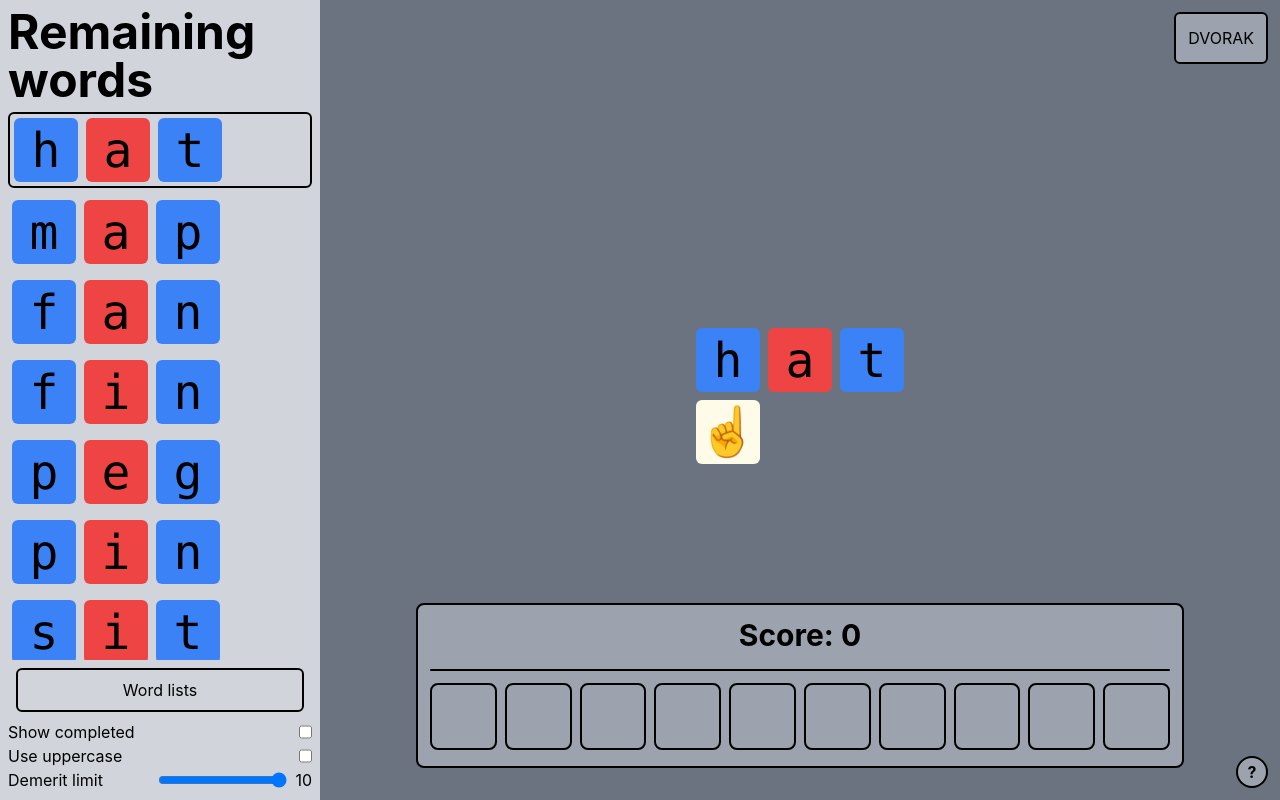
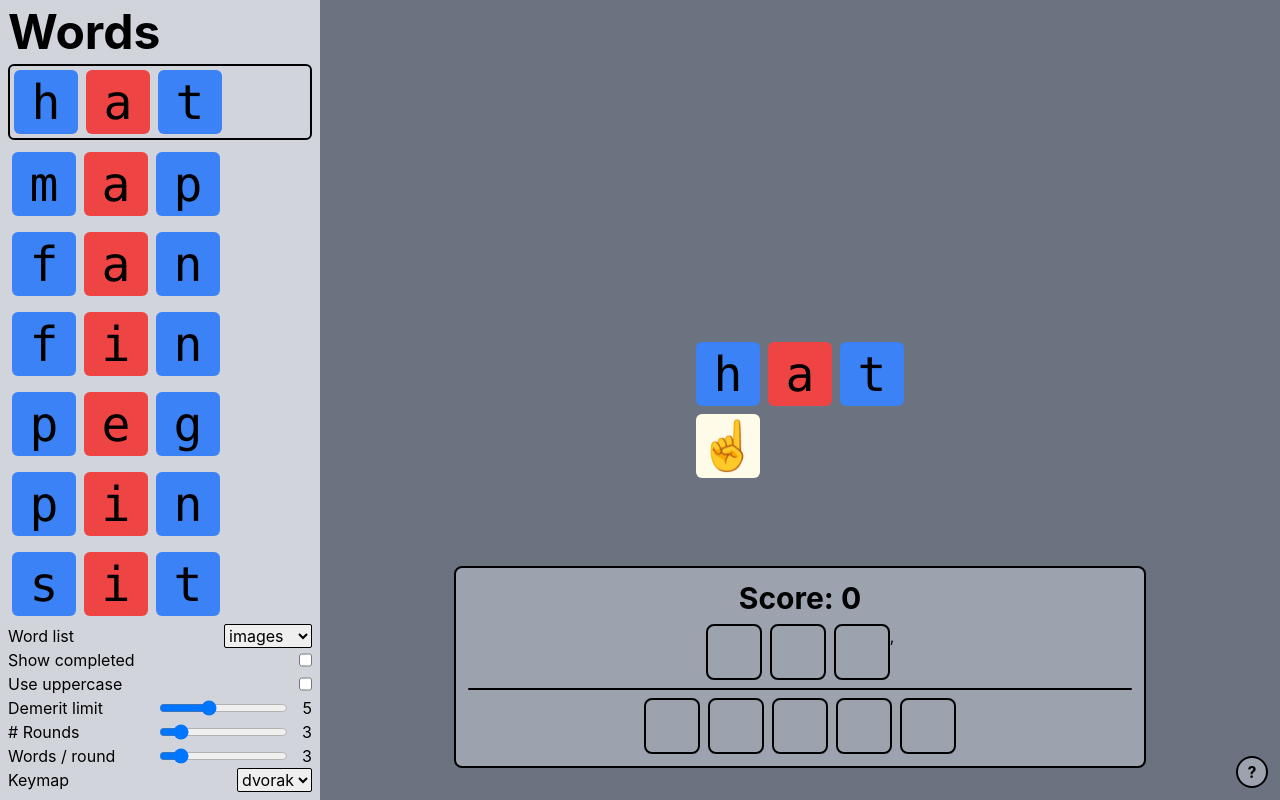
Before and after one commit to smackesey/wordwizard, a React (Create React App) app in the folder js/wordwizard/: page / in a window 1280 px wide. Built offline with nearby package versions, Linux system fonts and the light colour scheme; a web font is replaced by a local one.

Commit message:
Big update
- Change word list setting to use similarly styled dropdown
- Add "success" game state
- Add "rounds" concept
- Fix issues with demerit image shrinkage
- Change help modal to visually represent a keyboard

```diff
--- a/js/wordwizard/src/App.tsx
+++ b/js/wordwizard/src/App.tsx
@@ -2,7 +2,7 @@ import { motion } from 'framer-motion';
 import React from 'react';
 import { atom, RecoilRoot, selector, useRecoilState, useRecoilValue } from 'recoil';
 import './App.css';
-import { Keymap, KEYMAPS } from './keymaps';
+import { KeyboardLayout, KEYBOARD_LAYOUTS, Keymap, KEYMAPS } from './keymaps';
 import { WORD_LISTS } from './words';
 
 const CURSOR_CHAR = '\u261D';
@@ -11,13 +11,13 @@ const VOWELS = ['a', 'e', 'i', 'o', 'u'];
 
 type Mode = 'letter' | 'word';
 type Direction = 'forward' | 'backward';
+type GameStatus = 'in-progress' | 'lose' | 'win';
 
 const ADD_DEMERIT_SOUND = new Audio('demerit.oga');
 const LETTER_FORWARD_SOUND = new Audio('letter-forward.wav');
 const WORD_COMPLETE_SOUND = new Audio('word-complete.mp3');
 
 function playSound(sound: HTMLAudioElement) {
-  // sound.currentTime = 0;
   if (sound === LETTER_FORWARD_SOUND) {
     sound.currentTime = 0.1;
   } else {
@@ -32,7 +32,7 @@ function playSound(sound: HTMLAudioElement) {
 
 const demeritCountState = atom<number>({ key: 'demeritCount', default: 0 });
 
-const keymapKeyState = atom<Keymap>({ key: 'keymapKey', default: 'DVORAK' });
+const keymapKeyState = atom<Keymap>({ key: 'keymapKey', default: 'dvorak' });
 const wordListKeyState = atom<string>({
   key: 'wordListKey',
   default: WORD_LISTS.keys().next().value,
@@ -44,10 +44,22 @@ const completedWordsState = atom<string[]>({ key: 'completedWords', default: []
 const showCompletedState = atom<boolean>({ key: 'showCompleted', default: false });
 const showWordImageState = atom<boolean>({ key: 'showWordImage', default: false });
 const showDemeritImageState = atom<boolean>({ key: 'showDemeritImage', default: false });
-const gameOverState = atom<boolean>({ key: 'gameOver', default: false });
 const arrowAnimationKeyState = atom<number>({ key: 'arrowAnimationKey', default: 0 });
 const useUppercaseState = atom<boolean>({ key: 'useUppercase', default: false });
-const demeritLimitState = atom<number>({ key: 'demeritLimit', default: 10 });
+const demeritLimitState = atom<number>({ key: 'demeritLimit', default: 5 });
+const numRoundsState = atom<number>({ key: 'numRounds', default: 3 });
+const wordsPerRoundState = atom<number>({ key: 'wordsPerRound', default: 3 });
+const helpModalOpenState = atom<boolean>({ key: 'helpModalOpen', default: false });
+
+const roundIndexState = selector<number>({
+  key: 'roundIndex',
+  get: ({ get }) => {
+    const completedWords = get(completedWordsState);
+    const numRounds = get(numRoundsState);
+    const wordsPerRound = get(wordsPerRoundState);
+    return Math.min(Math.floor(completedWords.length / wordsPerRound), numRounds - 1);
+  },
+});
 
 const wordListState = selector<string[]>({
   key: 'wordList',
@@ -66,6 +78,13 @@ const wordState = selector<string>({
     return wordList[wordIndex];
   },
 });
+const keyboardLayoutState = selector<KeyboardLayout>({
+  key: 'keyboardLayout',
+  get: ({ get }) => {
+    const keymapKey = get(keymapKeyState);
+    return KEYBOARD_LAYOUTS.get(keymapKey)!;
+  },
+});
 const keymapState = selector<Map<string, string>>({
   key: 'keymap',
   get: ({ get }) => {
@@ -73,10 +92,51 @@ const keymapState = selector<Map<string, string>>({
     return KEYMAPS.get(keymapKey)!;
   },
 });
+const gameStatusState = selector<GameStatus>({
+  key: 'gameStatus',
+  get: ({ get }) => {
+    const demeritCount = get(demeritCountState);
+    const demeritLimit = get(demeritLimitState);
+    const completedWords = get(completedWordsState);
+    const numRounds = get(numRoundsState);
+    const wordsPerRound = get(wordsPerRoundState);
+    if (demeritCount >= demeritLimit) {
+      return 'lose';
+    } else if (completedWords.length === numRounds * wordsPerRound) {
+      return 'win';
+    } else {
+      return 'in-progress';
+    }
+  },
+});
 
 // ########################
 // ##### COMPONENTS
 // ########################
+
+function Keyboard() {
+  const keyboardLayout = useRecoilValue(keyboardLayoutState);
+  const keymap = useRecoilValue(keymapState);
+  return (
+    <div className="flex flex-col items-center space-y-2 > *">
+      {keyboardLayout.map((row, index) => (
+        <div className="flex space-x-2 > *">
+          {row.map((key, index) => (
+            <div className="w-24 h-24 bg-gray-200 text-lg border border-black rounded-md flex flex-col items-center p-2">
+              {key.character}
+              <div className="flex-grow" />
+              {keymap.has(key.character.toLowerCase()) ? (
+                <div className="text-xs text-center leading-tight">
+                  {keymap.get(key.character.toLowerCase())?.replaceAll('-', ' ')}
+                </div>
+              ) : null}
+            </div>
+          ))}
+        </div>
+      ))}
+    </div>
+  );
+}
 
 function getBgClass(character: string) {
   if (character === ' ') {
@@ -92,10 +152,11 @@ function getBgClass(character: string) {
 
 function Scoreboard() {
   const completedWords = useRecoilValue(completedWordsState);
+  const roundIndex = useRecoilValue(roundIndexState);
   const demeritCount = useRecoilValue(demeritCountState);
   const demeritLimit = useRecoilValue(demeritLimitState);
-  console.log('rendering scoreboard, completed words length');
-  console.log(completedWords.length);
+  const wordsPerRound = useRecoilValue(wordsPerRoundState);
+
   return (
     <motion.div
       layout
@@ -105,20 +166,41 @@ function Scoreboard() {
       "
     >
       <div className="text-3xl font-bold">Score: {completedWords.length}</div>
-      <div className="flex flex-wrap space-x-2 > *">
-        {completedWords.map((word, i) => (
+      <div className="w-full flex flex-col space-y-2 > *">
+        {[...Array(roundIndex + 1)].map((_, i) => (
+          <div className="flex w-full justify-center space-x-2 > *" key={i}>
+            {[...Array(wordsPerRound)].map((_, j) => {
+              const index = i * wordsPerRound + j;
+              const word = completedWords[index];
+              const img =
+                word === undefined ? null : (
                   <motion.img
                     src={`word-images/${word}.png`}
-            alt="{word}"
-            key={i}
-            className="my-1 mx-1 tall:h-32 h-24 rounded-lg transition-opacity border-2 border-black"
+                    alt={word}
+                    className="object-cover rounded-lg transition-opacity"
                     layoutId={`word-image-${word}`}
                   />
+                );
+              return <ImageTile key={index}>{img}</ImageTile>;
+            })}
+            ,
+          </div>
         ))}
       </div>
-      <hr className="h-[2px] border-none bg-black rounded-md w-full" />
+      <hr className="h-[2px] flex-shrink-0 border-none bg-black rounded-md w-full" />
       <DemeritMeter demeritLimit={demeritLimit} demeritCount={demeritCount} />
     </motion.div>
+  );
+}
+
+function ImageTile({ children }: { children: React.ReactNode }) {
+  const numRounds = useRecoilValue(numRoundsState);
+  const tileSize = Math.min(Math.floor(40 / (numRounds + 1)), 8) - 1;
+  const style = { width: `${tileSize}vh` };
+  return (
+    <div style={style} className={`square rounded-lg border-2 border-black`}>
+      {children}
+    </div>
   );
 }
 
@@ -132,11 +214,7 @@ function DemeritMeter({
   return (
     <div className="max-w-full flex space-x-2 > *">
       {Array.from(Array(demeritLimit)).map((_, i) => (
-        <div
-          // className="my-1 mx-1 tall:h-24 h-16 tall:w-24 w-16 rounded-lg border-2 border-black"
-          className="my-1 w-24 square rounded-lg border-2 border-black"
-          key={i}
-        >
+        <ImageTile key={i}>
           {i < demeritCount ? (
             <motion.img
               src="demerit.png"
@@ -145,7 +223,7 @@ function DemeritMeter({
               className="object-cover rounded-lg"
             />
           ) : null}
-        </div>
+        </ImageTile>
       ))}
     </div>
   );
@@ -198,11 +276,14 @@ function Sidebar() {
   const [showCompleted, setShowCompleted] = useRecoilState(showCompletedState);
   const [useUppercase, setUseUppercase] = useRecoilState(useUppercaseState);
   const [demeritLimit, setDemeritLimit] = useRecoilState(demeritLimitState);
+  const [numRounds, setNumRounds] = useRecoilState(numRoundsState);
+  const [wordsPerRound, setWordsPerRound] = useRecoilState(wordsPerRoundState);
+  const [keymapKey, setKeymapKey] = useRecoilState(keymapKeyState);
 
   const wordList = getWordList(wordListKey, completedWords, showCompleted);
   return (
     <div className="bg-gray-300 p-2 w-1/4 flex flex-col">
-      <div className="text-5xl font-bold mb-2">Remaining words</div>
+      <div className="text-5xl font-bold mb-2">Words</div>
       <div className="space-y-2 > * overflow-y-scroll">
         {wordList.map((word, i) => {
           const borderClasses = i === wordIndex ? 'border-2 border-black rounded-md' : '';
@@ -218,14 +299,54 @@ function Sidebar() {
         })}
       </div>
       <div className="h-0 flex-grow"></div>
-      <UpwardDropdown
-        items={Array.from(WORD_LISTS.keys())}
-        setItem={setWordListKey}
-        title="Word lists"
+      <div className="flex flex-col mt-2">
+        <SettingsSelect
+          label="Word list"
+          value={wordListKey}
+          setValue={setWordListKey}
+          options={Array.from(WORD_LISTS.keys())}
         />
         <SettingsToggle label="Show completed" value={showCompleted} setValue={setShowCompleted} />
         <SettingsToggle label="Use uppercase" value={useUppercase} setValue={setUseUppercase} />
         <SettingsSlider label="Demerit limit" value={demeritLimit} setValue={setDemeritLimit} />
+        <SettingsSlider label="# Rounds" value={numRounds} setValue={setNumRounds} />
+        <SettingsSlider label="Words / round" value={wordsPerRound} setValue={setWordsPerRound} />
+        <SettingsSelect
+          label="Keymap"
+          value={keymapKey}
+          setValue={setKeymapKey}
+          options={Array.from(KEYMAPS.keys())}
+        />
+      </div>
+    </div>
+  );
+}
+
+function SettingsSelect<T extends string>({
+  label,
+  value,
+  setValue,
+  options,
+}: {
+  label: string;
+  value: T;
+  setValue: (x: T) => void;
+  options: T[];
+}) {
+  return (
+    <div className="flex justify-between">
+      <div>{label}</div>
+      <select
+        className="rounded-sm border-black border"
+        value={value}
+        onChange={(event) => setValue(event.target.value as T)}
+      >
+        {options.map((option, i) => (
+          <option value={option} key={i}>
+            {option}
+          </option>
+        ))}
+      </select>
     </div>
   );
 }
@@ -277,50 +398,11 @@ function SettingsSlider({
   );
 }
 
-function UpwardDropdown({
-  items,
-  setItem,
-  title,
-}: {
-  items: string[];
-  setItem: (wordListName: string) => void;
-  title: string;
-}) {
-  const [isOpen, setIsOpen] = React.useState(false);
-
-  const toggleDropdown = () => setIsOpen(!isOpen);
-
-  return (
-    <div className="dropdown-container p-2 flex flex-col space-y-2 > *">
-      {isOpen && (
-        <div className="dropdown-content">
-          {items.map((item, i) => (
-            <div
-              className="bg-gray-300 hover:border-black hover:border hover:cursor-pointer p-2"
-              onClick={() => {
-                setItem(item);
-                toggleDropdown();
-              }}
-              key={i}
-            >
-              {item}
-            </div>
-          ))}
-        </div>
-      )}
-      <button className="border-black border-2 rounded-md p-2" onClick={toggleDropdown}>
-        {title}
-      </button>
-    </div>
-  );
-}
-
 function Arrow({ animationKey, letterIndex }: { animationKey: number; letterIndex: number }) {
   const arrowWidthClass = getArrowWidthClass(letterIndex);
   const style = {
     animationDuration: (letterIndex + 1) * 0.5 + 's',
   };
-  console.log('using arrow width class', arrowWidthClass);
   return (
     <div className={`${arrowWidthClass}`}>
       <div
@@ -341,21 +423,19 @@ function WordImage({ word }: { word: string }) {
       layoutId={`word-image-${word}`}
       src={`word-images/${word}.png`}
       alt={word}
-      className="rounded-3xl tall:h-[512px] h-[384px] fade-in border-2 border-black"
+      className="rounded-3xl fade-in min-h-0 object-contain border-black border-2"
     />
   );
 }
 
 function DemeritImage({ index }: { index: number }) {
   return (
-    <div className="flex flex-grow py-3 min-h-0 items-center justify-center">
     <motion.img
       layoutId={`demerit-image-${index}`}
       src="demerit.png"
       alt="demerit"
-        className="rounded-3xl fade-in min-h-0"
+      className="rounded-3xl fade-in min-h-0 border-black border-2 justify-self-center"
     />
-    </div>
   );
 }
 
@@ -367,10 +447,22 @@ function getArrowWidthClass(letterIndex: number) {
   return letterIndex === 0 ? 'w-16' : x;
 }
 
-function GameOverPanel() {
+function GameStatusPanel() {
+  const gameStatus = useRecoilValue(gameStatusState);
+  let text = '';
+  let color = '';
+  if (gameStatus === 'win') {
+    text = 'SUCCESS';
+    color = 'bg-green-500';
+  } else if (gameStatus === 'lose') {
+    text = 'GAME OVER';
+    color = 'bg-red-500';
+  }
   return (
-    <div className="w-[600px] text-center text-9xl p-2 bg-red-500 flex flex-col justify-center rounded-3xl border-4 border-black">
-      <div>GAME OVER</div>
+    <div
+      className={`w-[600px] text-center text-9xl p-2 ${color} flex flex-col justify-center rounded-3xl border-4 border-black`}
+    >
+      {text}
     </div>
   );
 }
@@ -384,7 +476,8 @@ function Board() {
   const arrowAnimationKey = useRecoilValue(arrowAnimationKeyState);
   const useUppercase = useRecoilValue(useUppercaseState);
   const demeritCount = useRecoilValue(demeritCountState);
-  const gameOver = useRecoilValue(gameOverState);
+  const gameStatus = useRecoilValue(gameStatusState);
+  const helpModalOpen = useRecoilValue(helpModalOpenState);
 
   const cursorWord =
     ' '.repeat(letterIndex) + CURSOR_CHAR + ' '.repeat(word.length - letterIndex - 1);
@@ -399,24 +492,44 @@ function Board() {
   } else {
     secondRow = <Arrow letterIndex={letterIndex} animationKey={arrowAnimationKey} />;
   }
-  return (
-    <div className="relative bg-gray-500 flex-1 flex justify-center">
-      <div className="flex flex-col space-y-2 > * items-center">
+
+  let mainPanel;
+  if (showDemeritImage) {
+    mainPanel = (
+      <>
+        <div className="flex-grow" />
+        <DemeritImage index={demeritCount} />
+        <div className="flex-grow" />
+      </>
+    );
+  } else if (gameStatus !== 'in-progress') {
+    mainPanel = (
+      <>
+        <div className="flex-grow" />
+        <GameStatusPanel />
+        <div className="flex-grow" />
+      </>
+    );
+  } else {
+    mainPanel = (
+      <>
         <div className="h-[40%] w-[600px] flex flex-col items-center justify-center">
-          {showWordImage && <WordImage word={word} />}
+          {showWordImage ? <WordImage word={word} /> : null}
         </div>
-        {gameOver ? (
-          <GameOverPanel />
-        ) : (
         <div className="flex flex-col space-y-2 > *">
           <Word word={word} useUppercase={useUppercase} />
           {secondRow}
         </div>
-        )}
-      </div>
-      <div className="absolute top-8 bottom-8 w-4/5 flex flex-col justify-end items-center">
-        {showDemeritImage && <DemeritImage index={demeritCount} />}
-        <Scoreboard />
+        <div className="flex-grow" />
+      </>
+    );
+  }
+
+  return (
+    <div className="relative bg-gray-500 flex-1 flex flex-col items-center justify-center p-8 space-y-4 > *">
+      {mainPanel}
+      <div className="w-4/5 max-h-[40%] flex flex-col justify-end items-center px-3 justify-self-end">
+        {helpModalOpen ? <HelpModal /> : <Scoreboard />}
       </div>
     </div>
   );
@@ -447,30 +560,13 @@ function cycleWordIndex(wordList: string[], wordIndex: number, direction: Direct
   }
 }
 
-function HelpModal() {
-  const keymap = useRecoilValue(keymapState);
-  const [isOpen, setIsOpen] = React.useState(false);
-
-  const toggleModal = () => setIsOpen(!isOpen);
-
+function HelpModalButton() {
+  const [helpModalOpen, setHelpModalOpen] = useRecoilState(helpModalOpenState);
   return (
-    <div className="fixed bottom-0 right-0 p-3 flex flex-col items-end space-y-2 > *">
-      {isOpen && (
-        <div className="border-2 border-black rounded-md p-2 bg-gray-400">
-          <div className="space-y-1 > *">
-            <p>Key bindings</p>
-            {Array.from(keymap.entries()).map(([key, action]) => (
-              <div key={key} className="flex items-center space-x-2 > *">
-                <Key character={key} />
-                <div>{action}</div>
-              </div>
-            ))}
-          </div>
-        </div>
-      )}
+    <div className="fixed bottom-0 right-0 p-3 flex flex-col items-end">
       <button
         className="rounded-full cursor-pointer bg-gray-400 border-black border-2 w-8 h-8 font-bold"
-        onClick={toggleModal}
+        onClick={() => setHelpModalOpen(!helpModalOpen)}
       >
         ?
       </button>
@@ -478,14 +574,10 @@ function HelpModal() {
   );
 }
 
-function KeymapToggle() {
-  const [keymapKey, setKeymapKey] = useRecoilState(keymapKeyState);
+function HelpModal() {
   return (
-    <div
-      className="fixed top-0 right-0 m-3 p-3 cursor-pointer bg-gray-400 rounded-md border-black border-2"
-      onClick={() => setKeymapKey(keymapKey === 'QWERTY' ? 'DVORAK' : 'QWERTY')}
-    >
-      {keymapKey}
+    <div className="bg-gray-400 p-3 rounded-lg border-2 border-black overflow-x-auto w-full">
+      <Keyboard />
     </div>
   );
 }
@@ -510,7 +602,8 @@ function KeyboardListener() {
   const [demeritCount, setDemeritCount] = useRecoilState(demeritCountState);
   const [showDemeritImage, setShowDemeritImage] = useRecoilState(showDemeritImageState);
   const demeritLimit = useRecoilValue(demeritLimitState);
-  const setGameOver = useRecoilState(gameOverState)[1];
+  const wordsPerRound = useRecoilValue(wordsPerRoundState);
+  const numRounds = useRecoilValue(numRoundsState);
 
   React.useEffect(() => {
     const handleKeyDown = (event: KeyboardEvent) => {
@@ -518,14 +611,10 @@ function KeyboardListener() {
       const word = wordList[wordIndex];
       const keymap = KEYMAPS.get(keymapKey)!;
       const action = keymap.get(event.key);
-      console.log(event);
 
       if (action === 'add-demerit') {
         if (showDemeritImage) {
           setShowDemeritImage(false);
-          if (demeritCount + 1 >= demeritLimit) {
-            setGameOver(true);
-          }
           setDemeritCount(demeritCount + 1);
         } else {
           playSound(ADD_DEMERIT_SOUND);
@@ -638,8 +727,9 @@ function KeyboardListener() {
     setMode,
     demeritCount,
     setDemeritCount,
-    setGameOver,
     demeritLimit,
+    wordsPerRound,
+    numRounds,
   ]);
 
   return null;
@@ -652,8 +742,7 @@ function App() {
       <div className="flex w-screen h-screen bg-black overflow-hidden">
         <Sidebar />
         <Board />
-        <HelpModal />
-        <KeymapToggle />
+        <HelpModalButton />
       </div>
     </RecoilRoot>
   );
--- a/js/wordwizard/src/keymaps.ts
+++ b/js/wordwizard/src/keymaps.ts
@@ -1,4 +1,7 @@
-export type Keymap = 'QWERTY' | 'DVORAK';
+export type Keymap = 'qwerty' | 'dvorak';
+
+export type KeySpec = { character: string; command?: string };
+export type KeyboardLayout = KeySpec[][];
 
 export type Action =
   | 'add-demerit'
@@ -42,6 +45,87 @@ const DVORAK_KEYMAP: Map<string, Action> = new Map([
 ]);
 
 export const KEYMAPS: Map<Keymap, Map<string, Action>> = new Map([
-  ['QWERTY', QWERTY_KEYMAP],
-  ['DVORAK', DVORAK_KEYMAP],
+  ['qwerty', QWERTY_KEYMAP],
+  ['dvorak', DVORAK_KEYMAP],
 ]);
+
+export const KEYBOARD_LAYOUTS: Map<Keymap, KeyboardLayout> = new Map([
+  [
+    'qwerty',
+    [
+      [
+        { character: 'Q' },
+        { character: 'W' },
+        { character: 'E' },
+        { character: 'R' },
+        { character: 'T' },
+        { character: 'Y' },
+        { character: 'U' },
+        { character: 'I' },
+        { character: 'O' },
+        { character: 'P' },
+      ],
+      [
+        { character: 'A' },
+        { character: 'S' },
+        { character: 'D' },
+        { character: 'F' },
+        { character: 'G' },
+        { character: 'H' },
+        { character: 'J' },
+        { character: 'K' },
+        { character: 'L' },
+      ],
+      [
+        { character: 'Z' },
+        { character: 'X' },
+        { character: 'C' },
+        { character: 'V' },
+        { character: 'B' },
+        { character: 'N' },
+        { character: 'M' },
+      ],
+    ],
+  ],
+  [
+    'dvorak',
+    [
+      [
+        { character: "'" },
+        { character: ',' },
+        { character: '.' },
+        { character: 'P' },
+        { character: 'Y' },
+        { character: 'F' },
+        { character: 'G' },
+        { character: 'C' },
+        { character: 'R' },
+        { character: 'L' },
+      ],
+      [
+        { character: 'A' },
+        { character: 'O' },
+        { character: 'E' },
+        { character: 'U' },
+        { character: 'I' },
+        { character: 'D' },
+        { character: 'H' },
+        { character: 'T' },
+        { character: 'N' },
+        { character: 'S' },
+      ],
+      [
+        { character: ';' },
+        { character: 'Q' },
+        { character: 'J' },
+        { character: 'K' },
+        { character: 'X' },
+        { character: 'B' },
+        { character: 'M' },
+        { character: 'W' },
+        { character: 'V' },
+        { character: 'Z' },
+      ],
+    ],
+  ],
+]);
```
Lines whose indentation alone changed are shown as unchanged.
